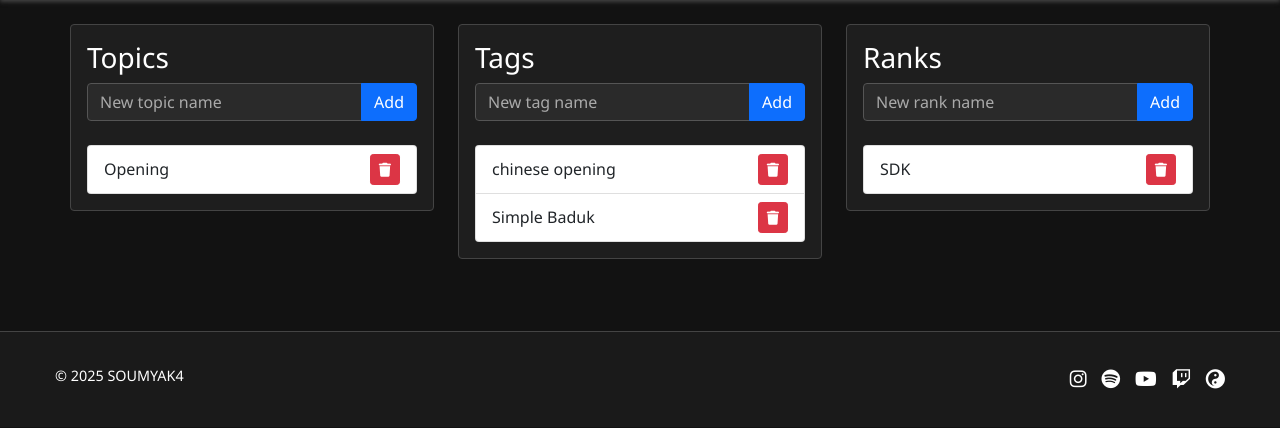
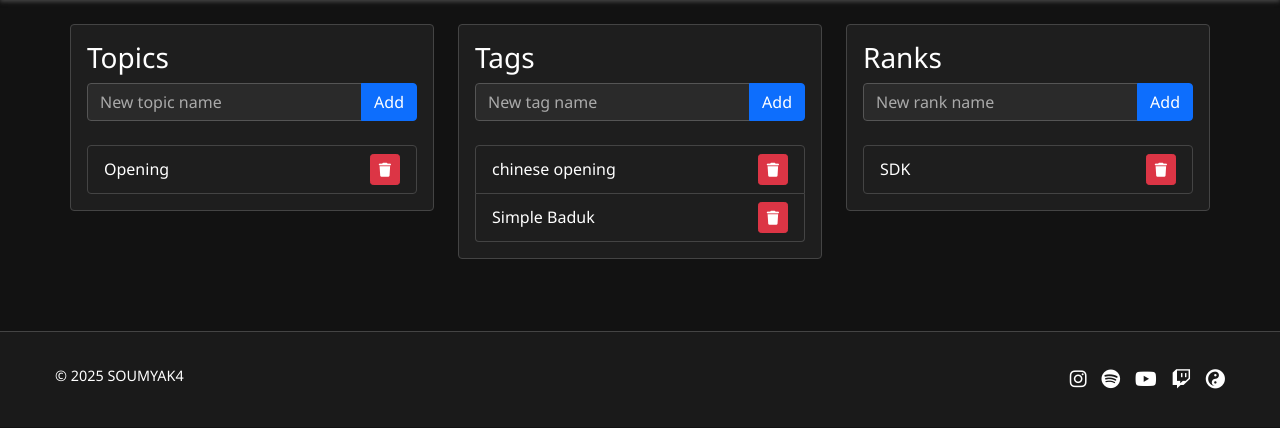
Before and after one commit to SoumyaK4/BadukLecture-Host, a Flask app: page /admin/metadata in a window 1280 px wide. Shown: the part 80-508 px from the top of the page. Run offline with Flask 3, Linux system fonts and the light colour scheme; a user stored in the database is signed in; data comes from the database, SQL or seed files in the repository.

Commit message:
Assistant checkpoint: Apply dark mode styling to remaining admin elements
Assistant generated file changes:
- static/css/style.css: Add dark mode styling for list-group items
- templates/admin/manage_metadata.html: Fix list-group-item styling in manage metadata page, Fix list-group-item styling for topics, Fix list-group-item styling for tags
- templates/admin/manage_data.html: Fix form inputs and buttons in manage data page
Fix form inputs and buttons in manage data page
Fix import database card styling
Fix form inputs and buttons in manage data page
Fix import database card styling
Fix reset database card styling

---

User prompt:

Is there any errors left? Or any code optimisation needed?

Replit-Commit-Author: Assistant
Replit-Commit-Session-Id: e7575bde-13d1-4c2e-8f7a-ea25bde6d0cf

```diff
--- a/static/css/style.css
+++ b/static/css/style.css
@@ -550,6 +550,22 @@ body {
     border-color: rgba(13, 202, 240, 0.3);
 }
 
+.list-group-item {
+    background-color: var(--card-bg);
+    color: var(--text-color);
+    border-color: var(--border-color);
+}
+
+.btn-outline-secondary {
+    border-color: var(--border-color);
+    color: var(--text-color);
+}
+
+.btn-outline-secondary:hover {
+    background-color: rgba(108, 117, 125, 0.2);
+    color: var(--text-color);
+}
+
 /* Responsive */
 @media (max-width: 768px) {
     .filters {
--- a/templates/admin/manage_metadata.html
+++ b/templates/admin/manage_metadata.html
@@ -26,7 +26,7 @@
 
                     <div class="list-group">
                         {% for topic in topics %}
-                        <div class="list-group-item d-flex justify-content-between align-items-center">
+                        <div class="list-group-item d-flex justify-content-between align-items-center" style="background-color: var(--card-bg); color: var(--text-color); border-color: var(--border-color);">
                             {{ topic.name }}
                             <form method="POST" style="display: inline;">
                                 <input type="hidden" name="delete_topic" value="{{ topic.id }}">
@@ -64,7 +64,7 @@
 
                     <div class="list-group">
                         {% for tag in tags %}
-                        <div class="list-group-item d-flex justify-content-between align-items-center">
+                        <div class="list-group-item d-flex justify-content-between align-items-center" style="background-color: var(--card-bg); color: var(--text-color); border-color: var(--border-color);">
                             {{ tag.name }}
                             <form method="POST" style="display: inline;">
                                 <input type="hidden" name="delete_tag" value="{{ tag.id }}">
@@ -102,7 +102,7 @@
 
                     <div class="list-group">
                         {% for rank in ranks %}
-                        <div class="list-group-item d-flex justify-content-between align-items-center">
+                        <div class="list-group-item d-flex justify-content-between align-items-center" style="background-color: var(--card-bg); color: var(--text-color); border-color: var(--border-color);">
                             {{ rank.name }}
                             <form method="POST" style="display: inline;">
                                 <input type="hidden" name="delete_rank" value="{{ rank.id }}">
```
Also changed, not shown: templates/admin/manage_data.html (+24 -0 lines).
